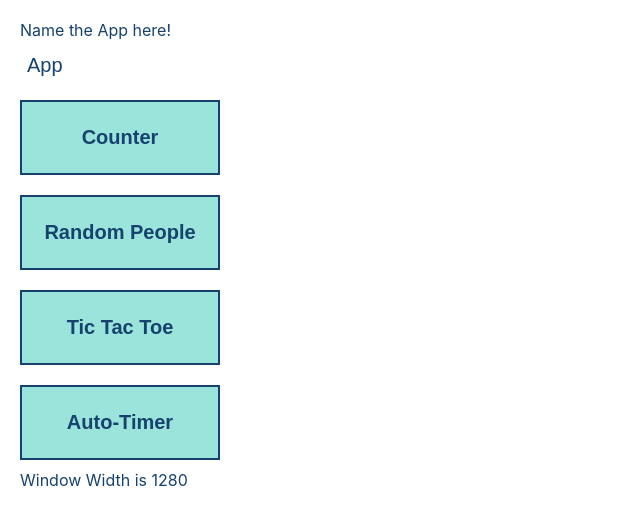
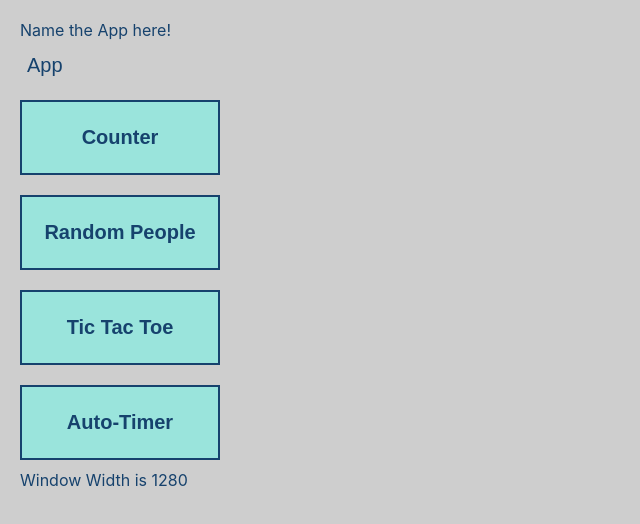
Before and after one commit to tomhands1/saga-practice, a React (Create React App) app: page / in a window 1280 px wide. Shown: the top 524 px of the page, without its empty margins (0-640 px from the left). Built offline with nearby package versions, Linux system fonts and the light colour scheme.

Commit message:
Background color to app main page

```diff
--- a/src/App.scss
+++ b/src/App.scss
@@ -26,6 +26,7 @@ $text-colour: rgb(22, 66, 109);
   width: calc(100vw - 5vh);
   padding: 2.5vh;
   color: $text-colour;
+  background-color: rgba(175, 175, 175, 0.616);
 }
 
 .navbar-container {
```
